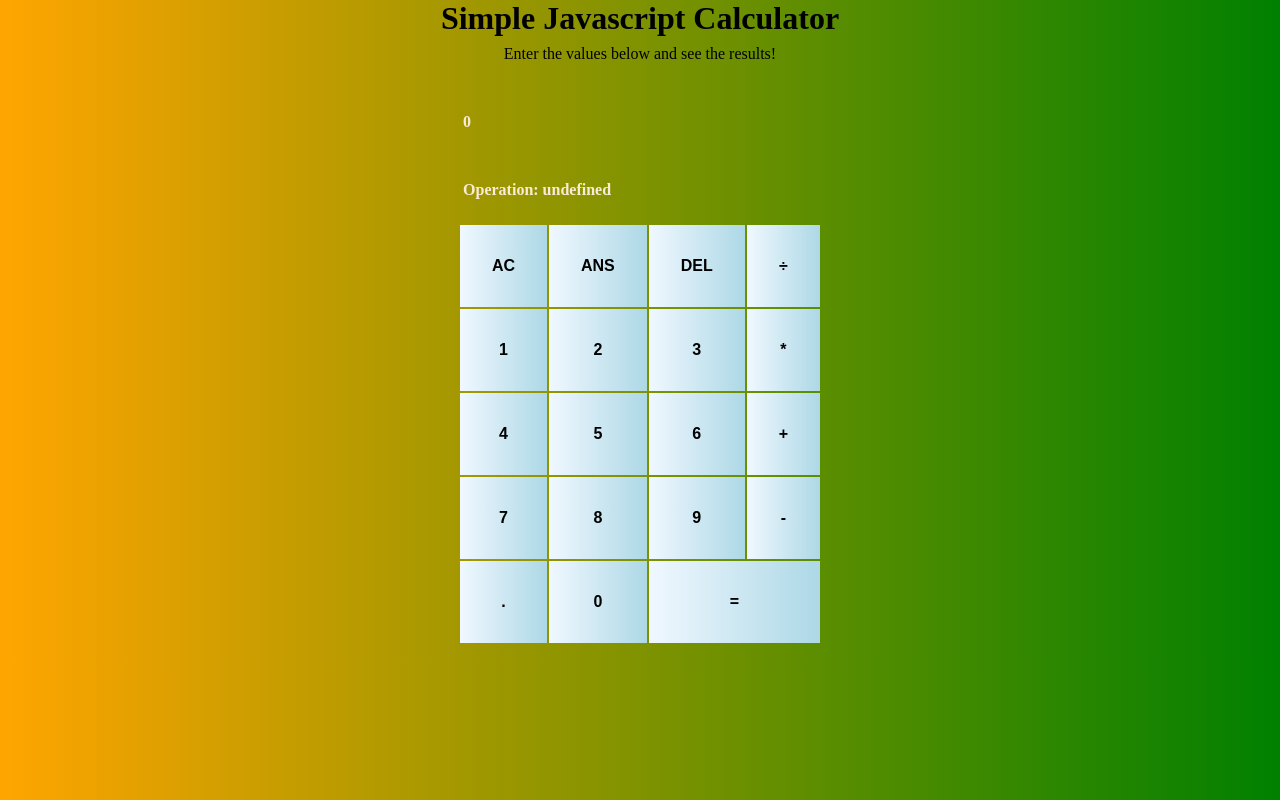
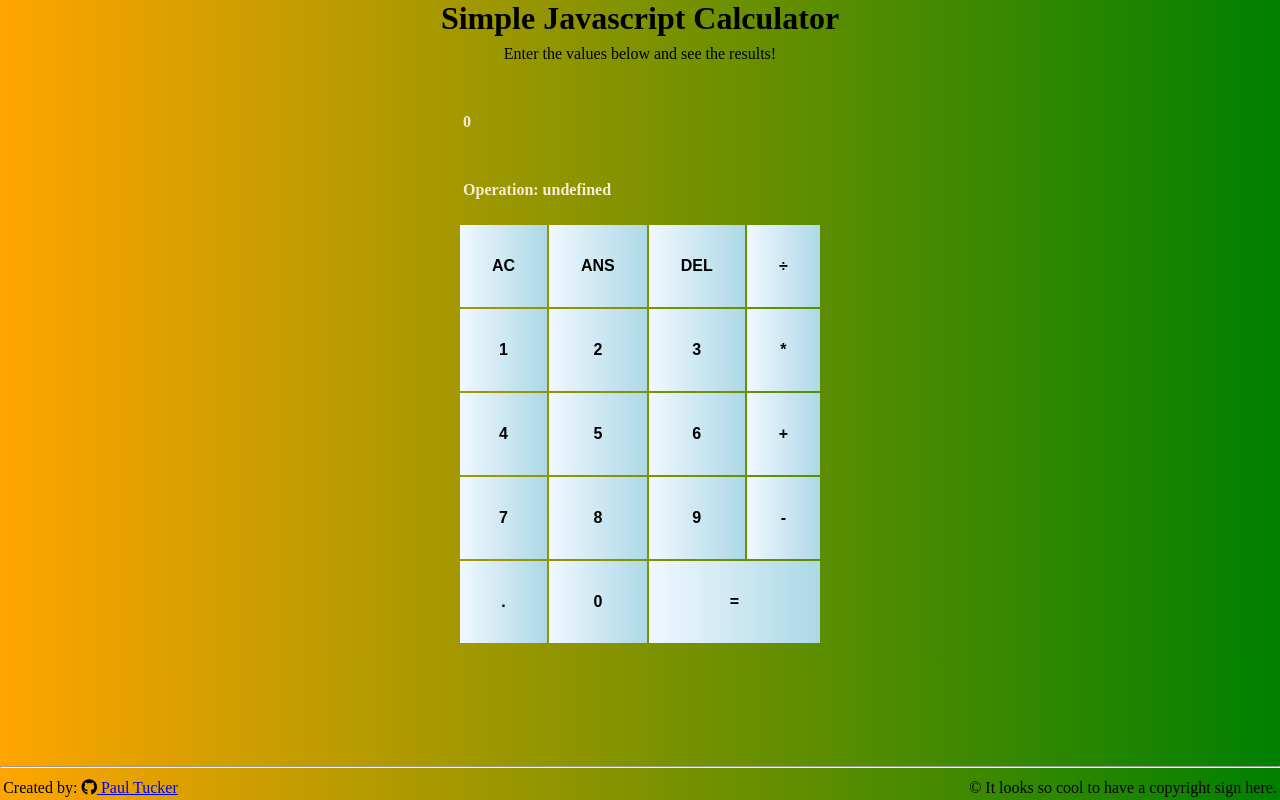
Before and after one commit to PaulDavidTucker/JScalculator, a website with bundled scripts: page index.html in a window 1280 px wide. Built offline with nearby package versions, Linux system fonts and the light colour scheme.

Commit message:
Added footer element and additional styling to scale with page.

```diff
--- a/css/styles.css
+++ b/css/styles.css
@@ -91,3 +91,36 @@ tr{
     position: relative;
     align-items: center;
 }
+
+hr {
+    display: block;
+    margin-top: 0.5em;
+    margin-bottom: 0.5em;
+    margin-left: auto;
+    margin-right: auto;
+    border-style: inset;
+    border-width: 1px;
+  }
+
+footer{
+    position: fixed;
+    width: 100%;
+    left: 0%;
+    bottom: 0%;
+    background: linear-gradient(to right, orange, green);
+    height: auto;
+  }
+
+footer p#FooterText{
+    display: inline;
+    text-align: left;
+    float: left;
+    padding: 0.2em;
+}
+
+footer p#CopyrightFooterText{
+    display: inline;
+    text-align: right;
+    float: right;
+    padding: 0.2em;
+}
--- a/index.html
+++ b/index.html
@@ -8,6 +8,8 @@
     <link rel="icon" href="/assets/siteIcon.png">
     <link rel="stylesheet" href="/css/reset.css">
     <link rel="stylesheet" href="/css/styles.css">
+    <!--Script linked for icons @fontawesome.com-->
+    <script src="https://kit.fontawesome.com/5c933c4402.js" crossorigin="anonymous"></script>
 </head>
 <body>
     <header>
@@ -65,8 +67,17 @@
             </tr>
 
         </table>
+
+
     </section>
 </body>
 
+<footer>
+    <hr>
+    <p id="FooterText">Created by: <i class="fa-brands fa-github"></i><a href="https://github.com/PaulDavidTucker/" target="_blank"> Paul Tucker </a></p>
+
+    <p id="CopyrightFooterText"> &copy; It looks so cool to have a copyright sign here.</p>
+</footer>
+
 <script type="module" src="./index.js"></script>
 </html>
```
